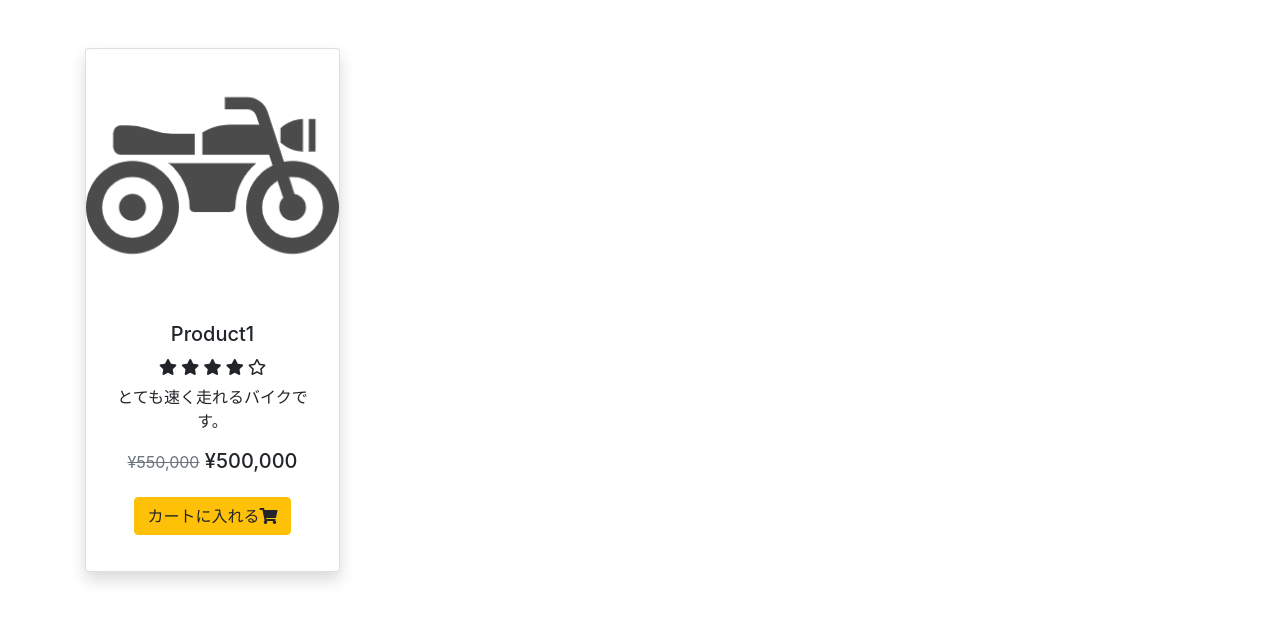
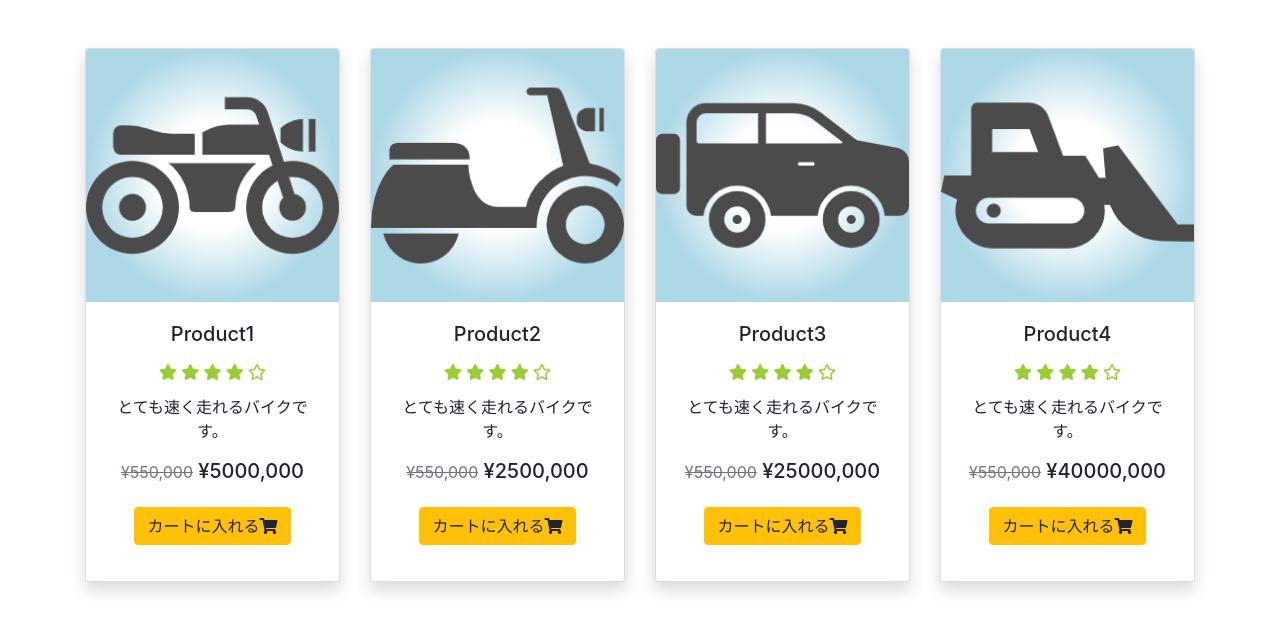
Before and after one commit to tetsu-upstr/EC, a PHP site: page / in a window 1280 px wide. Shown: the top 632 px of the page. Run offline with PHP 8.4, Linux system fonts and the light colour scheme; some libraries are stand-ins or nearby versions.

Commit message:
Create database and table

```diff
--- /dev/null
+++ b/function/CreateDb.php
@@ -0,0 +1,52 @@
+<?php
+
+class CreateDb
+{
+  public $servername;
+  public $username;
+  public $password;
+  public $dbname;
+  public $tablename;
+  public $con;
+
+  public function __construct(
+    $dbname = "EC",
+    $tablename = "Product",
+    $servername = "localhost",
+    $username = "root",
+    $password = ""
+  )
+  {
+    $this->dbname = $dbname;
+    $this->tablename = $tablename;
+    $this->servername = $servername;
+    $this->username = $username;
+    $this->password = $password;
+
+    $this->con = mysqli_connect($servername, $username, $password);
+
+    if(!$this->con) {
+      die("接続エラー：" .mysqli_connect_error());
+    }
+
+    $sql = "CREATE DATABASE IF NOT EXISTS $dbname";
+
+    if(mysqli_query($this->con, $sql)) {
+      $this->con = mysqli_connect($servername, $username, $password, $dbname);
+
+      $sql = "CREATE TABLE IF NOT EXISTS $tablename
+              (id INT(11) NOT NULL AUTO_INCREMENT PRIMARY KEY,
+              product_name VARCHAR(25) NOT NULL,
+              product_price INT(11),
+              product_image VARCHAR(100)
+              )";
+
+      if(!mysqli_query($this->con, $sql)) {
+        echo "テーブル作成エラー：" . mysqli_error($this->con);
+      }
+    }else {
+      return false;
+    }
+
+  }
+}
--- /dev/null
+++ b/function/component.php
@@ -0,0 +1,35 @@
+<?php
+
+function component($productName, $productPrice, $productImg) {
+  $element = "
+      <div class=\"col-md-3 col-sm-6 my-3 my-md-0\">
+        <form action=\"index.php\" method=\"POST\">
+          <div class=\"card shadow\">
+            <div>
+              <img src=\"./$productImg\" alt=\"image\" class=\"img-fluid card-img-top\">
+            </div>
+              <div class=\"card-body\">
+                <h5 class=\"card-title\">$productName</h5>
+                <h6>
+                  <i class=\"fas fa-star\"></i>
+                  <i class=\"fas fa-star\"></i>
+                  <i class=\"fas fa-star\"></i>
+                  <i class=\"fas fa-star\"></i>
+                  <i class=\"far fa-star\"></i>
+                </h6>
+                <p class=\"card-text\">
+                  とても速く走れるバイクです。
+                </p>
+                <h5>
+                  <small><s class=\"text-secondary\">¥550,000</s></small>
+                  <span class=\"price\">¥$productPrice</span>
+                </h5>
+                <button type=\"submit\" class=\"btn btn-warning my-3\" name=\"add\">カートに入れる<i class=\"fas fa-shopping-cart\"></i></button>
+              </div>
+          </div>
+        </form>
+      </div>
+    ";
+
+  echo $element;
+}
--- a/index.php
+++ b/index.php
@@ -1,58 +1,38 @@
+<?php
+require_once("./function/CreateDb.php");
+require_once("./function/component.php");
+
+$database = new CreateDb("EC", "Product");
+
+?>
+
 <!DOCTYPE html>
-<html lang="en">
+<html lang="ja">
 <head>
   <meta charset="UTF-8">
   <meta name="viewport" content="width=device-width, initial-scale=1.0">
-
   <!-- Bootstrap CDN -->
   <link rel="stylesheet" href="https://stackpath.bootstrapcdn.com/bootstrap/4.4.1/css/bootstrap.min.css" integrity="sha384-Vkoo8x4CGsO3+Hhxv8T/Q5PaXtkKtu6ug5TOeNV6gBiFeWPGFN9MuhOf23Q9Ifjh" crossorigin="anonymous">
 
-
   <!-- Font Awesome -->
   <link rel="stylesheet" href="https://cdnjs.cloudflare.com/ajax/libs/font-awesome/5.13.0/css/all.min.css" integrity="sha256-h20CPZ0QyXlBuAw7A+KluUYx/3pK+c7lYEpqLTlxjYQ=" crossorigin="anonymous" />
+
+  <!-- CSS -->
+  <link rel="stylesheet" href="style.css">
+
   <title>ECsite</title>
+
 </head>
 
 <body>
 <div class="container">
   <div class="row text-center py-5">
-    <div class="col-md-3 col-sm-6 my-3 my-md-0">
-      <form action="index.php" method="POST">
-        <div class="card shadow">
-          <div>
-            <img src="./img/item1.png" alt="product1" class="img-fluid card-img-top">
-          </div>
-            <div class="card-body">
-              <h5 class="card-title">Product1</h5>
-              <h6>
-                <i class="fas fa-star"></i>
-                <i class="fas fa-star"></i>
-                <i class="fas fa-star"></i>
-                <i class="fas fa-star"></i>
-                <i class="far fa-star"></i>
-              </h6>
-              <p class="card-text">
-                とても速く走れるバイクです。
-              </p>
-              <h5>
-                <small><s class="text-secondary">¥550,000</s></small>
-                <span class="price">¥500,000</span>
-              </h5>
-
-              <button type="submit" class="btn btn-warning my-3" name="add">カートに入れる<i class="fas fa-shopping-cart"></i></button>
-            </div>
-        </div>
-      </form>
-    </div>
-    <div class="col-md-3 col-sm-6 my-3 my-md-0">
-
-    </div>
-    <div class="col-md-3 col-sm-6 my-3 my-md-0">
-
-    </div>
-    <div class="col-md-3 col-sm-6 my-3 my-md-0">
-
-    </div>
+    <?php
+      component("Product1", "5000,000", "./img/item1.png");
+      component("Product2", "2500,000", "./img/item2.png");
+      component("Product3", "25000,000", "./img/item3.png");
+      component("Product4", "40000,000", "./img/item4.png");
+    ?>
   </div>
 </div>
 
--- /dev/null
+++ b/style.css
@@ -0,0 +1,12 @@
+img {
+  max-width: 100%;
+  height: auto;
+  background-color: lightblue;
+  background: radial-gradient(white 30%, lightblue 70%);
+}
+
+.fa-star,
+.fa-star-half {
+  color: yellowgreen;
+  padding: 3% 0;
+}
```
